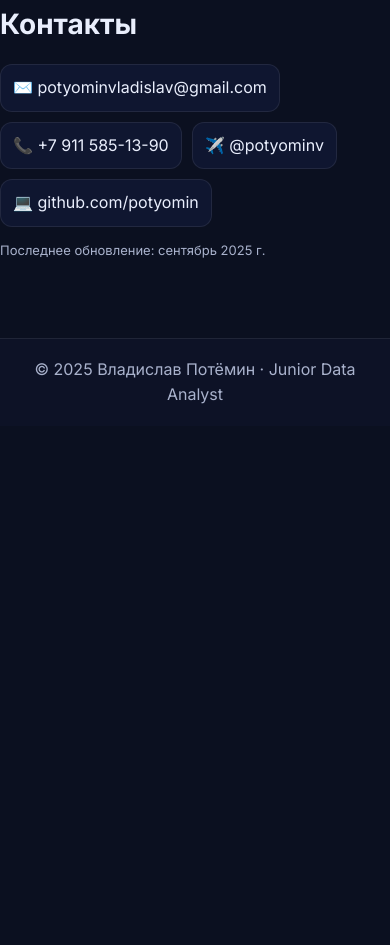
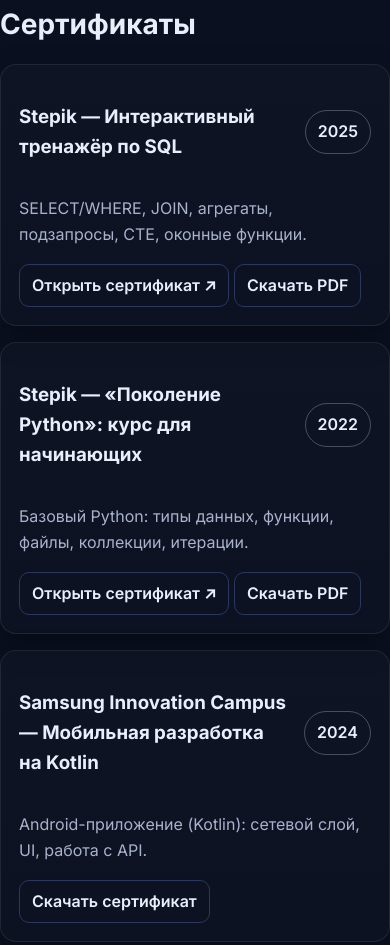
Before and after one commit to potyomin/visiting_card, a plain HTML site: page index.html in a window 390 px wide. Shown: the part 4970-5915 px from the top of the page. Before the commit the page ends 5396 px from the top, so only its background shows below. Drawn offline with Linux system fonts and the light colour scheme.

Commit message:
Добавление сертификатов

```diff
--- a/index.html
+++ b/index.html
@@ -35,6 +35,7 @@
             <a href="#projects">Проекты</a>
             <a href="#pubs">Публикации</a>
             <a href="#edu">Образование</a>
+            <a href="#certs">Сертификаты</a>
             <a href="#contact">Контакты</a>
         </nav>
         <button class="theme-toggle" id="themeToggle" aria-label="Переключить тему">☾</button>
@@ -226,6 +227,54 @@
             </div>
         </section>
 
+        <!-- CERTIFICATES -->
+        <section id="certs" class="section container">
+            <h2>Сертификаты</h2>
+            <div class="grid grid--cards-3">
+                <article class="card">
+                    <header class="card__header">
+                        <h3>Stepik — Интерактивный тренажёр по SQL</h3>
+                        <span class="badge badge--outline">2025</span>
+                    </header>
+                    <p class="muted">SELECT/WHERE, JOIN, агрегаты, подзапросы, CTE, оконные функции.</p>
+                    <div class="card__actions">
+                        <a class="btn btn--sm" href="https://stepik.org/cert/2929168" target="_blank"
+                            rel="noopener">Открыть сертификат ↗</a>
+                        <!-- Локальный PDF (положи файл в /assets/certificates/ и обнови имя) -->
+                        <a class="btn btn--sm" href="assets/certificates/Potyomin_SQL_Stepik_2025.pdf" download>Скачать
+                            PDF</a>
+                    </div>
+                </article>
+
+                <article class="card">
+                    <header class="card__header">
+                        <h3>Stepik — «Поколение Python»: курс для начинающих</h3>
+                        <span class="badge badge--outline">2022</span>
+                    </header>
+                    <p class="muted">Базовый Python: типы данных, функции, файлы, коллекции, итерации.</p>
+                    <div class="card__actions">
+                        <a class="btn btn--sm" href="https://stepik.org/cert/1706964" target="_blank"
+                            rel="noopener">Открыть сертификат ↗</a>
+                        <a class="btn btn--sm" href="assets/certificates/Potyomin_Python_Stepik_2022.pdf"
+                            download>Скачать PDF</a>
+                    </div>
+                </article>
+
+                <article class="card">
+                    <header class="card__header">
+                        <h3>Samsung Innovation Campus — Мобильная разработка на Kotlin</h3>
+                        <span class="badge badge--outline">2024</span>
+                    </header>
+                    <p class="muted">Android-приложение (Kotlin): сетевой слой, UI, работа с API.</p>
+                    <div class="card__actions">
+                        <!-- если есть PDF/изображение сертификата — положи в /assets/certificates/ и укажи ссылку -->
+                        <a class="btn btn--sm" href="assets/certificates/Samsung_Kotlin_2024.pdf" download>Скачать
+                            сертификат</a>
+                    </div>
+                </article>
+            </div>
+        </section>
+
         <!-- CONTACT -->
         <section id="contact" class="section container">
             <h2>Контакты</h2>
--- a/styles.css
+++ b/styles.css
@@ -452,3 +452,26 @@ body {
         display: none
     }
 }
+
+/* Certificates grid */
+.grid--cards-3 {
+    grid-template-columns: repeat(3, 1fr);
+}
+
+@media (max-width: 960px) {
+    .grid--cards-3 {
+        grid-template-columns: 1fr;
+    }
+}
+
+/* Outline-badge */
+.badge--outline {
+    background: transparent;
+    color: var(--text);
+    border: 1px solid rgba(255, 255, 255, .25);
+}
+
+:root[data-theme="light"] .badge--outline {
+    color: #0c1430;
+    border-color: rgba(0, 0, 0, .2);
+}
```
